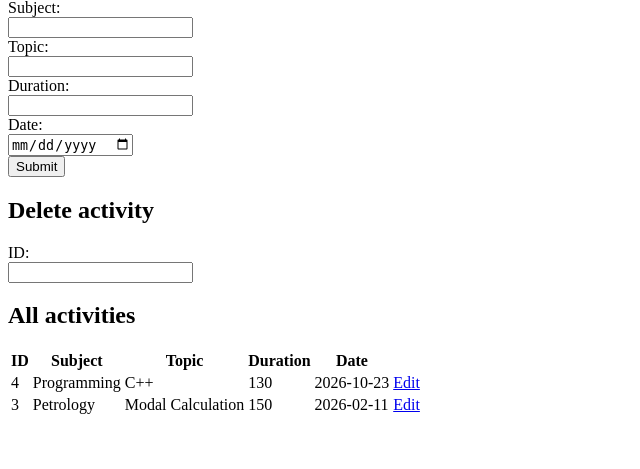
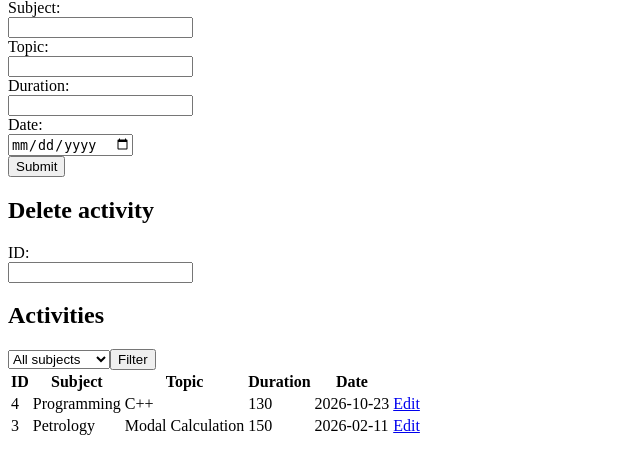
Before and after one commit to sebastianrenk/learning_platform, a Flask app: page / in a window 1280 px wide. Shown: the part 331-800 px from the top of the page, without its empty margins (0-640 px from the left). Run offline with Flask 3, Linux system fonts and the light colour scheme; data comes from the database, SQL or seed files in the repository.

Commit message:
subject filtering, web CRUD completed

```diff
--- a/app.py
+++ b/app.py
@@ -12,10 +12,17 @@ tracker = ActivityTracker()
 def home():
     total_time = tracker.calculate_total_time()
     weekly_stats = tracker.get_weekly_statistics()
-    activities = tracker.get_activities()
+
+    subject = request.args.get("subject")
+    subjects = tracker.get_subjects()
+
+    if subject in subjects:
+        activities = tracker.get_activities_by_subject(subject)
+    else:
+        activities = tracker.get_activities()
 
     # variables in render_template become accessible in html
-    return render_template("index.html", total_time=total_time, weekly_stats=weekly_stats, activities=activities)
+    return render_template("index.html", total_time=total_time, weekly_stats=weekly_stats, subjects=subjects, activities=activities)
 
 
 @app.route("/add", methods=["POST"])
--- a/templates/index.html
+++ b/templates/index.html
@@ -34,7 +34,18 @@
         <input type="number" id="id" name="id" required>
     </form>
 
-    <h2>All activities</h2>
+    <h2>Activities</h2>
+
+    <form action="{{ url_for('home') }}" method="GET">
+        <select name="subject">
+                <option value="">All subjects</option>
+            {% for subject in subjects %}
+                <option value="{{ subject }}">{{ subject }}</option>
+            {% endfor %}
+            <input type="submit" value="Filter">
+        </select>
+    </form>
+
     <table>
         <tr>
             <th>ID</th>
--- a/tracker.py
+++ b/tracker.py
@@ -116,7 +116,6 @@ class ActivityTracker:
         if not subject.strip():
             raise ValueError("Subject cannot be empty.")
 
-        #return db.get_activities_by_subject(subject)
         activities = db.get_activities_by_subject(subject)
         ret = ""
 
@@ -129,6 +128,16 @@ class ActivityTracker:
             ret += "\n"
 
         return ret
+
+
+    def get_activities_by_subject(self, subject: str):
+
+        if not isinstance(subject, str):
+            raise TypeError("Subject must be a string.")
+        if not subject.strip():
+            raise ValueError("Subject cannot be empty.")
+
+        return db.get_activities_by_subject(subject)
 
 
     def get_subjects(self):
```
